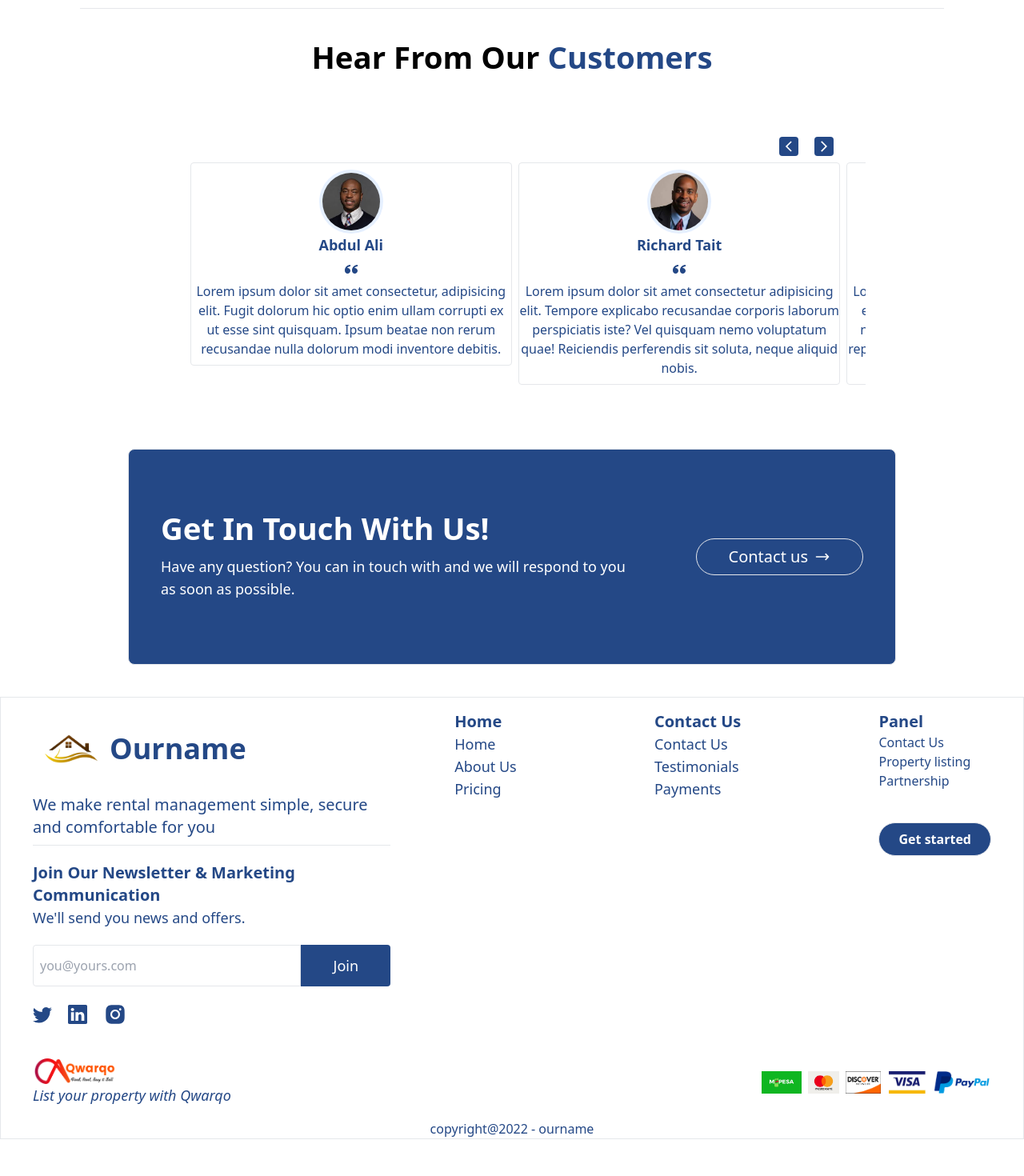
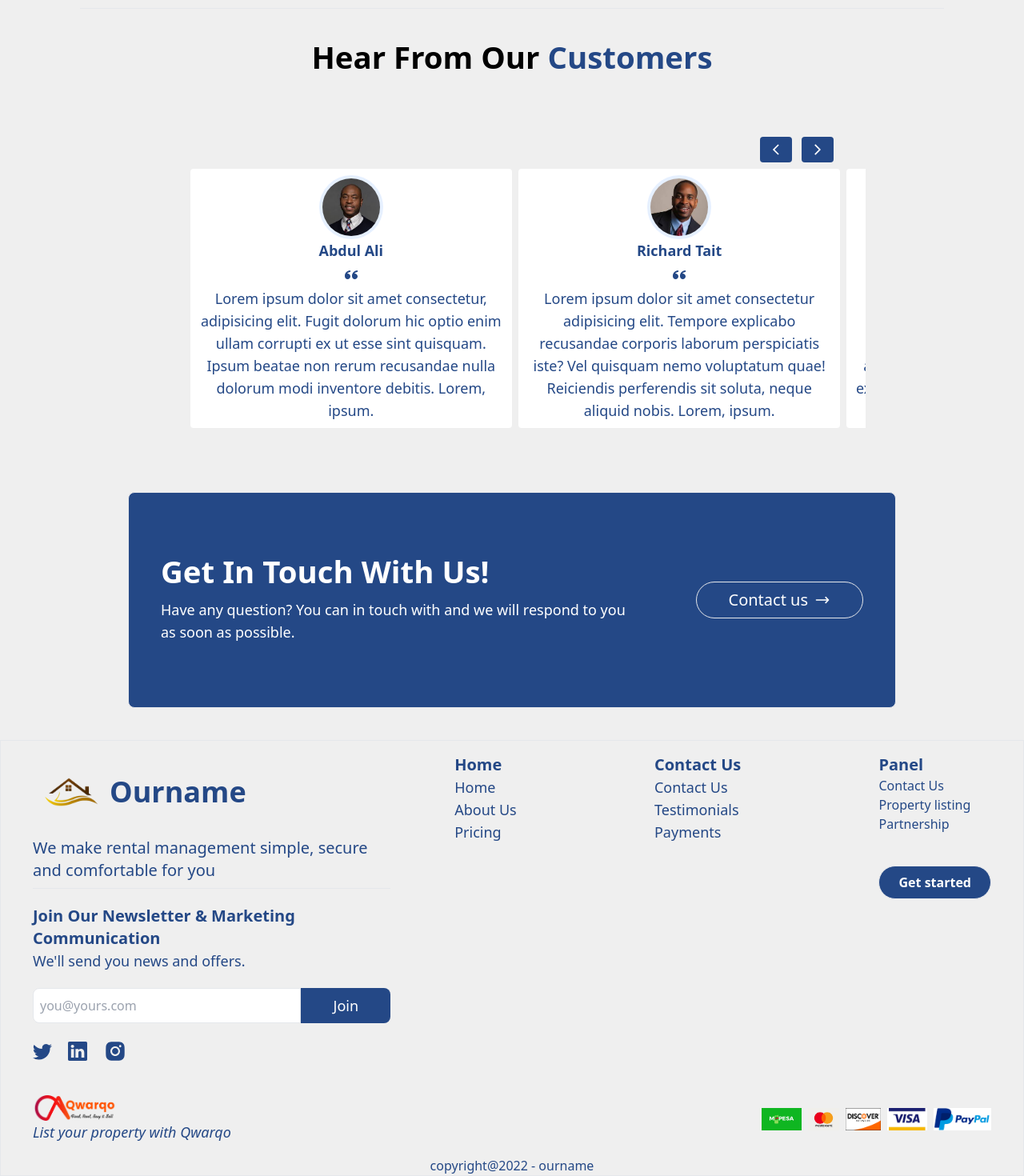
Before and after one commit to amoskyalo/rentals, a React (Create React App) app: page / in a window 1280 px wide. Shown: the part 2039-3509 px from the top of the page at 80% size. Before the commit the page ends 3463 px from the top, so only its background shows below. Built offline with nearby package versions, Linux system fonts and the light colour scheme.

Commit message:
minor changes on fonts and colors

```diff
--- a/src/Components/About/About.jsx
+++ b/src/Components/About/About.jsx
@@ -45,7 +45,7 @@ const About = () => {
           <div className="products space-y-5 grid grid-cols-1 mt-10 px-3 border-b border-t py-4 md:space-y-0 md:px-0 md:flex md:flex-row md:flex-wrap">
             {datas.map((data, i) => (
               <div
-                className="bg-hoverColor flex flex-col items-center py-5 rounded hover:bg-hoverColor text-white ease-in-out duration-1000 md:w-1/2 md:flex-row md:bg-transparent"
+                className="bg-white flex flex-col items-center py-5 rounded hover:bg-hoverColor text-white ease-in-out duration-1000 md:w-1/2 md:flex-row md:bg-transparent"
                 key={i}
               >
                 <div className="flex justify-center items-center rounded-full overflow-hidded md:w-1/3">
--- a/src/Components/Courasel/Courasel.jsx
+++ b/src/Components/Courasel/Courasel.jsx
@@ -3,7 +3,7 @@ import { MdOutlineArrowBackIos, MdArrowForwardIos } from "react-icons/md";
 
 export const CouraselItem = ({ children }) => {
   return (
-    <div className="py-2 w-full inline-flex border rounded md:w-1/2">
+    <div className="bg-white p-2 w-full inline-flex rounded md:w-1/2">
       {children}
     </div>
   );
@@ -23,11 +23,11 @@ const Courasel = ({ children }) => {
   // console.log(currentIndex)
   return (
     <div className="md:px-10">
-      <div className="flex flex-row justify-end space-x-5 mb-2">
-        <div className="bg-navColor p-1 rounded cursor-pointer" onClick={() =>setCurrentIndex(currentIndex - 1)}>
+      <div className="flex flex-row justify-end space-x-3 mb-2">
+        <div className="bg-navColor py-2 px-3 rounded cursor-pointer" onClick={() =>setCurrentIndex(currentIndex - 1)}>
           <MdOutlineArrowBackIos className="text-white" />
         </div>
-        <div className="bg-navColor p-1 rounded cursor-pointer" onClick={()=>setCurrentIndex(currentIndex + 1)}>
+        <div className="bg-navColor py-2 px-3 rounded cursor-pointer" onClick={()=>setCurrentIndex(currentIndex + 1)}>
           <MdArrowForwardIos className="text-white" />
         </div>
       </div>
--- a/src/Components/Footer/Footer.jsx
+++ b/src/Components/Footer/Footer.jsx
@@ -19,7 +19,7 @@ const Footer = () => {
         <div className="flex flex-row space-x-20">
           <div className="flex flex-col px-2 space-y-5 md:w-[40%] md:px-0">
             <div className="flex flex-col  space-y-2 border-b pb-2">
-              <Link to="/home" className="flex flex-row items-center">
+              <Link to="/" className="flex flex-row items-center">
                 <img src={logo} alt="our logo" className="h-16 w-16 md:h-24 md:w-24" />
                 <p className="text-navColor text-xl font-semibold md:text-4xl">Ourname</p>
               </Link>
@@ -39,9 +39,9 @@ const Footer = () => {
               <input
                 type="text"
                 placeholder="you@yours.com"
-                className="w-3/4 px-2 py-3 rounded-l border outline-none"
+                className="w-3/4 px-2 py-2 border outline-none rounded-l-lg"
               />
-              <button className="bg-navColor text-white text-lg py-3 w-1/4 rounded-r">
+              <button className="bg-navColor text-white text-lg py-2 w-1/4 rounded-r-lg">
                 Join
               </button>
             </div>
--- a/src/Components/Hero/Hero.jsx
+++ b/src/Components/Hero/Hero.jsx
@@ -3,6 +3,7 @@ import image from "../../Assets/image.png";
 import logo from "../../Assets/logo2.png";
 import { useState } from "react";
 import { AiOutlineMenu } from "react-icons/ai";
+import { Link } from "react-router-dom";
 
 const Hero = () => {
   const [sticky, setSticky] = useState("#");
@@ -29,15 +30,15 @@ const Hero = () => {
         }`}
       >
         <div className="relative flex flex-row justify-between items-center mx-auto max-w-full md:max-w-screen-xl">
-          <a
-            href="home"
+          <Link
+            to="/"
             className="flex flex-row items-center h-16 md:h-20 lg:h-20 xl:h-20 z-50"
           >
             <img src={logo} alt="" className="h-full" />
             <p className="text-white text-base font-semibold md:text-lg">
               OurName
             </p>
-          </a>
+          </Link>
           <div
             className={`flex flex-col items-center absolute ${
               active ? `top-[4rem]` : `top-[-450%]`
--- a/src/Components/Testimonials/Testimonials.jsx
+++ b/src/Components/Testimonials/Testimonials.jsx
@@ -30,11 +30,11 @@ const Testimonials = () => {
                     Abdul Ali
                   </p>
                   <ImQuotesLeft className="text-navColor my-2" />
-                  <p className="text-base whitespace-normal text-center text-navColor">
+                  <p className="text-base whitespace-normal text-center text-navColor md:text-lg">
                     Lorem ipsum dolor sit amet consectetur, adipisicing elit.
                     Fugit dolorum hic optio enim ullam corrupti ex ut esse sint
                     quisquam. Ipsum beatae non rerum recusandae nulla dolorum
-                    modi inventore debitis.
+                    modi inventore debitis. Lorem, ipsum.
                   </p>
                 </div>
               </div>
@@ -53,11 +53,11 @@ const Testimonials = () => {
                     Richard Tait
                   </p>
                   <ImQuotesLeft className="text-navColor my-2" />
-                  <p className="text-base whitespace-normal text-center text-navColor">
+                  <p className="text-base whitespace-normal text-center text-navColor md:text-lg">
                     Lorem ipsum dolor sit amet consectetur adipisicing elit.
                     Tempore explicabo recusandae corporis laborum perspiciatis
                     iste? Vel quisquam nemo voluptatum quae! Reiciendis
-                    perferendis sit soluta, neque aliquid nobis.
+                    perferendis sit soluta, neque aliquid nobis. Lorem, ipsum.
                   </p>
                 </div>
               </div>
@@ -76,7 +76,7 @@ const Testimonials = () => {
                     Ruth Garcia
                   </p>
                   <ImQuotesLeft className="text-navColor my-2" />
-                  <p className="text-base whitespace-normal text-center text-navColor">
+                  <p className="text-base whitespace-normal text-center text-navColor md:text-lg">
                     Lorem ipsum dolor, sit amet consectetur adipisicing elit.
                     Esse eum impedit facere sequi amet quaerat nulla natus nobis
                     odit accusantium error, quos ex repellat ut vero
@@ -99,7 +99,7 @@ const Testimonials = () => {
                     Yusuf Joseph
                   </p>
                   <ImQuotesLeft className="text-navColor my-2" />
-                  <p className="text-base whitespace-normal text-center text-navColor">
+                  <p className="text-base whitespace-normal text-center text-navColor md:text-lg">
                     Lorem ipsum dolor, sit amet consectetur adipisicing elit.
                     Esse eum impedit facere sequi amet quaerat nulla natus nobis
                     odit accusantium error, quos ex repellat ut vero
--- a/src/index.css
+++ b/src/index.css
@@ -8,6 +8,7 @@ html {
 
 body{
     overflow-x: hidden;
+    background-color: #eeee;
 }
 
 nav{
```
